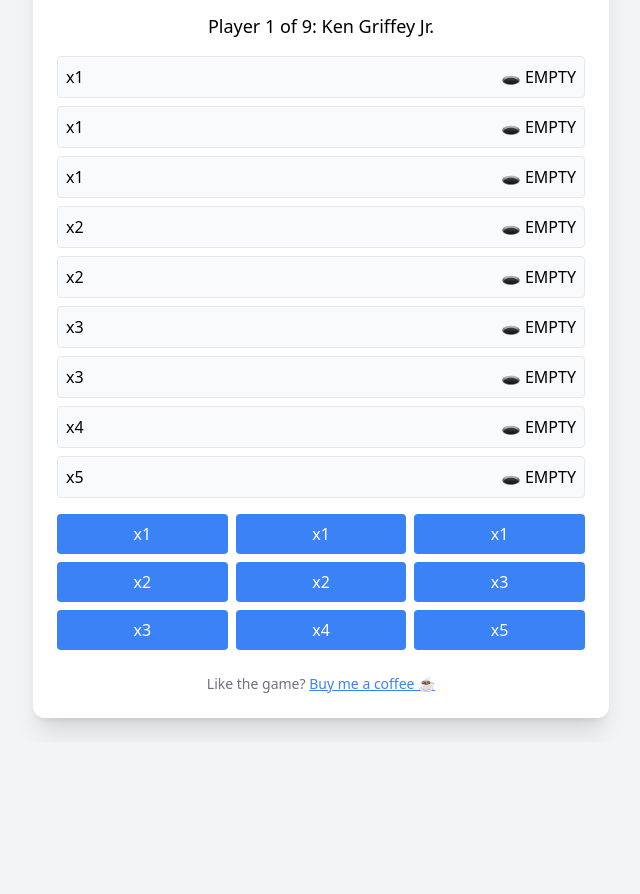
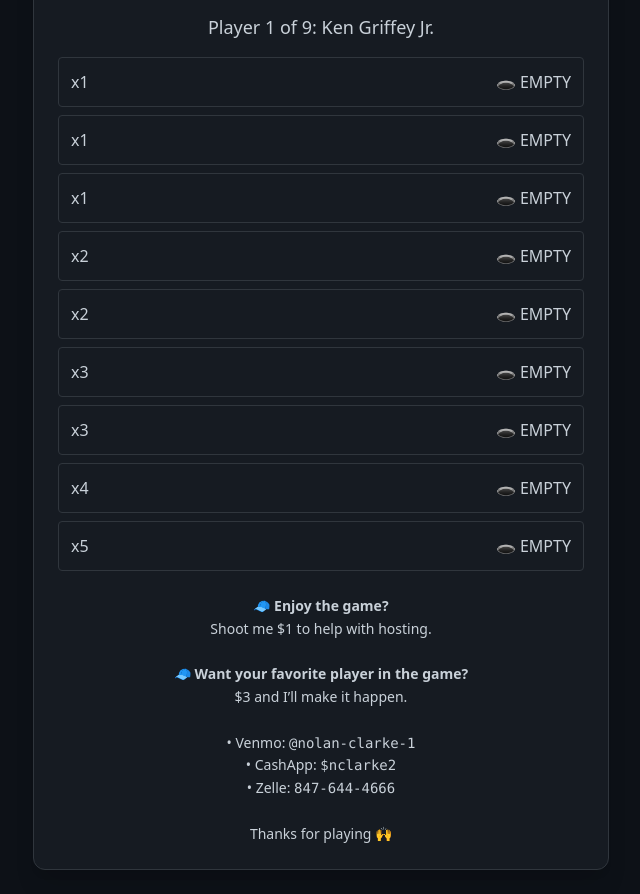
Before and after one commit to nolanclarke/HR-Game, a plain HTML site: page index.html in a window 1280 px wide. Shown: the part 132-1026 px from the top of the page, without its empty margins (319-959 px from the left). Before the commit the page ends 874 px from the top, so only its background shows below. Drawn offline with nearby package versions, Linux system fonts and the light colour scheme.

Commit message:
Updated payment text and UI polish

```diff
--- a/index.html
+++ b/index.html
@@ -5,20 +5,43 @@
   <meta name="viewport" content="width=device-width, initial-scale=1.0" />
   <title>Blind HR Slot Game</title>
   <script src="https://cdn.tailwindcss.com"></script>
+  <script>
+    tailwind.config = {
+      theme: {
+        extend: {
+          colors: {
+            dark: {
+              bg: '#0d1117',
+              card: '#161b22',
+              text: '#c9d1d9',
+              border: '#30363d',
+              hover: '#21262d'
+            }
+          }
+        }
+      }
+    }
+  </script>
 </head>
-<body class="bg-gray-100 min-h-screen flex flex-col items-center justify-start p-6">
-  <div class="max-w-xl w-full bg-white rounded-xl shadow-xl p-6">
-    <h1 class="text-3xl font-bold text-center mb-4">🏏 Blind HR Slot Game</h1>
+<body class="bg-dark-bg text-dark-text min-h-screen flex flex-col items-center justify-start p-6">
+  <div class="max-w-xl w-full bg-dark-card border border-dark-border rounded-xl shadow-xl p-6">
+    <h1 class="text-3xl font-bold text-center mb-4">⚾ Blind HR Slot Game</h1>
     <div id="score" class="text-xl font-semibold text-center mb-4">Total Score: 0</div>
     <div id="current-player" class="text-lg text-center mb-4">Loading...</div>
-    <div id="slot-list" class="flex flex-col gap-2 mb-4"></div>
-    <div id="button-container" class="grid grid-cols-3 gap-2 mb-6"></div>
-    <div id="end-message" class="text-center text-lg font-semibold mt-4"></div>
+    <div id="slot-list" class="flex flex-col gap-2 mb-6"></div>
+    <div id="end-message" class="text-center text-lg font-semibold mt-4 whitespace-pre-line"></div>
     <button id="restart" onclick="startGame()" class="hidden mt-4 bg-blue-500 text-white px-4 py-2 rounded hover:bg-blue-600 mx-auto block">
       🔁 Play Again
     </button>
-    <div class="mt-6 text-center text-sm text-gray-500">
-      Like the game? <a href="https://www.buymeacoffee.com/yourname" target="_blank" class="text-blue-500 underline">Buy me a coffee ☕</a>
+    <div class="mt-6 text-center text-sm text-dark-text leading-relaxed">
+      🧢 <strong>Enjoy the game?</strong><br>
+      Shoot me $1 to help with hosting.<br><br>
+      🧢 <strong>Want your favorite player in the game?</strong><br>
+      $3 and I’ll make it happen.<br><br>
+      • Venmo: <span class="font-mono">@nolan-clarke-1</span><br>
+      • CashApp: <span class="font-mono">$nclarke2</span><br>
+      • Zelle: <span class="font-mono">847-644-4666</span><br><br>
+      Thanks for playing 🙌
     </div>
   </div>
 
--- a/script.js
+++ b/script.js
@@ -17,7 +17,6 @@
 const scoreEl = document.getElementById("score");
 const playerEl = document.getElementById("current-player");
 const slotList = document.getElementById("slot-list");
-const buttonContainer = document.getElementById("button-container");
 const endMessage = document.getElementById("end-message");
 const restartBtn = document.getElementById("restart");
 
@@ -27,9 +26,7 @@
   assigned = Array(9).fill(null);
   endMessage.innerText = "";
   restartBtn.classList.add("hidden");
-
   renderSlots();
-  renderButtons();
   updateScore();
   updatePlayer();
 }
@@ -42,7 +39,10 @@
   slotList.innerHTML = "";
   for (let i = 0; i < 9; i++) {
     const row = document.createElement("div");
-    row.className = "flex justify-between border rounded p-2 bg-gray-50";
+    row.className = `flex justify-between items-center border border-dark-border rounded p-3 cursor-pointer transition-colors duration-150 ${assigned[i] ? 'bg-dark-hover' : 'hover:bg-dark-hover'}`;
+    row.onclick = () => {
+      if (!assigned[i] && currentIndex < playerPool.length) assignSlot(i);
+    };
 
     const label = document.createElement("span");
     label.innerText = `x${MULTIPLIERS[i]}`;
@@ -57,19 +57,6 @@
   }
 }
 
-function renderButtons() {
-  buttonContainer.innerHTML = "";
-  for (let i = 0; i < 9; i++) {
-    if (!assigned[i]) {
-      const btn = document.createElement("button");
-      btn.innerText = `x${MULTIPLIERS[i]}`;
-      btn.className = "bg-blue-500 text-white px-3 py-2 rounded hover:bg-blue-600";
-      btn.onclick = () => assignSlot(i);
-      buttonContainer.appendChild(btn);
-    }
-  }
-}
-
 function assignSlot(index) {
   assigned[index] = playerPool[currentIndex];
   document.getElementById(`slot-${index}`).innerText = `✅ ${playerPool[currentIndex].Player}`;
@@ -78,7 +65,7 @@
 
   if (currentIndex < 9) {
     updatePlayer();
-    renderButtons();
+    renderSlots();
   } else {
     showResults();
   }
```
